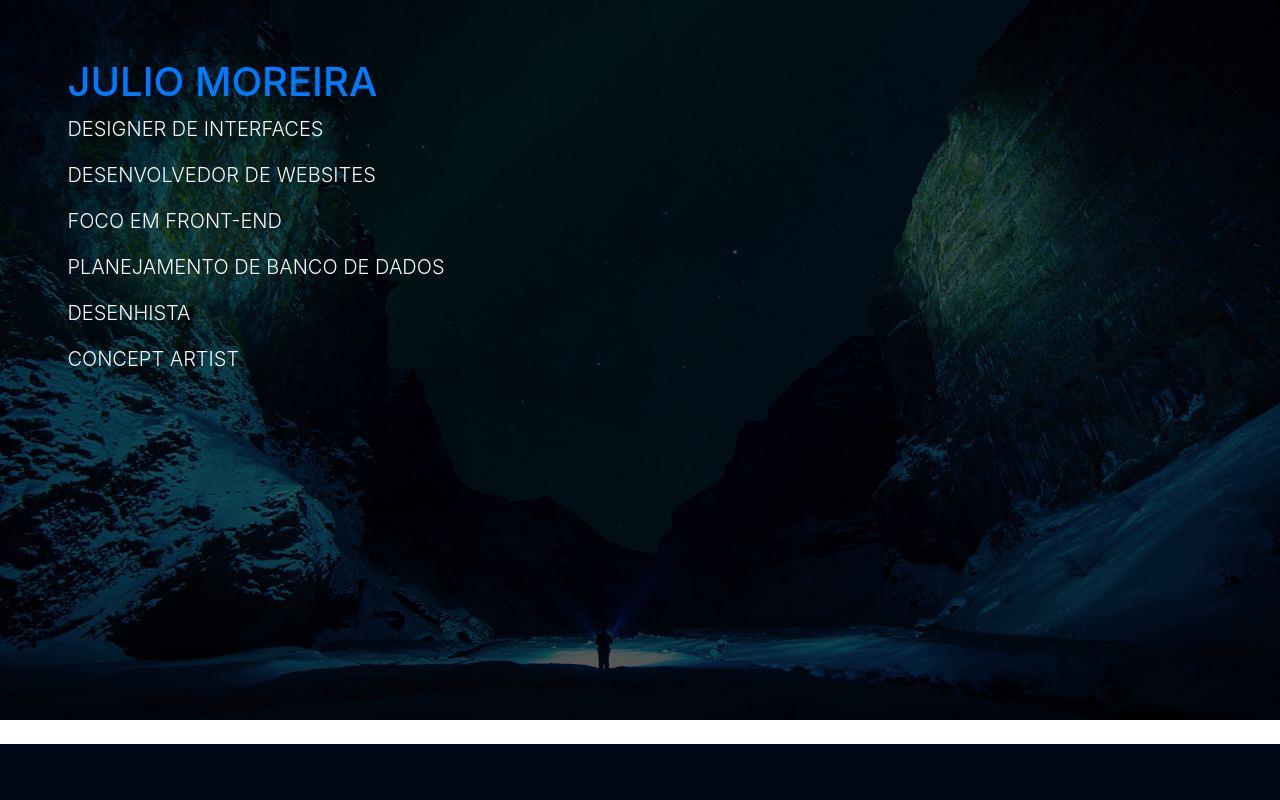
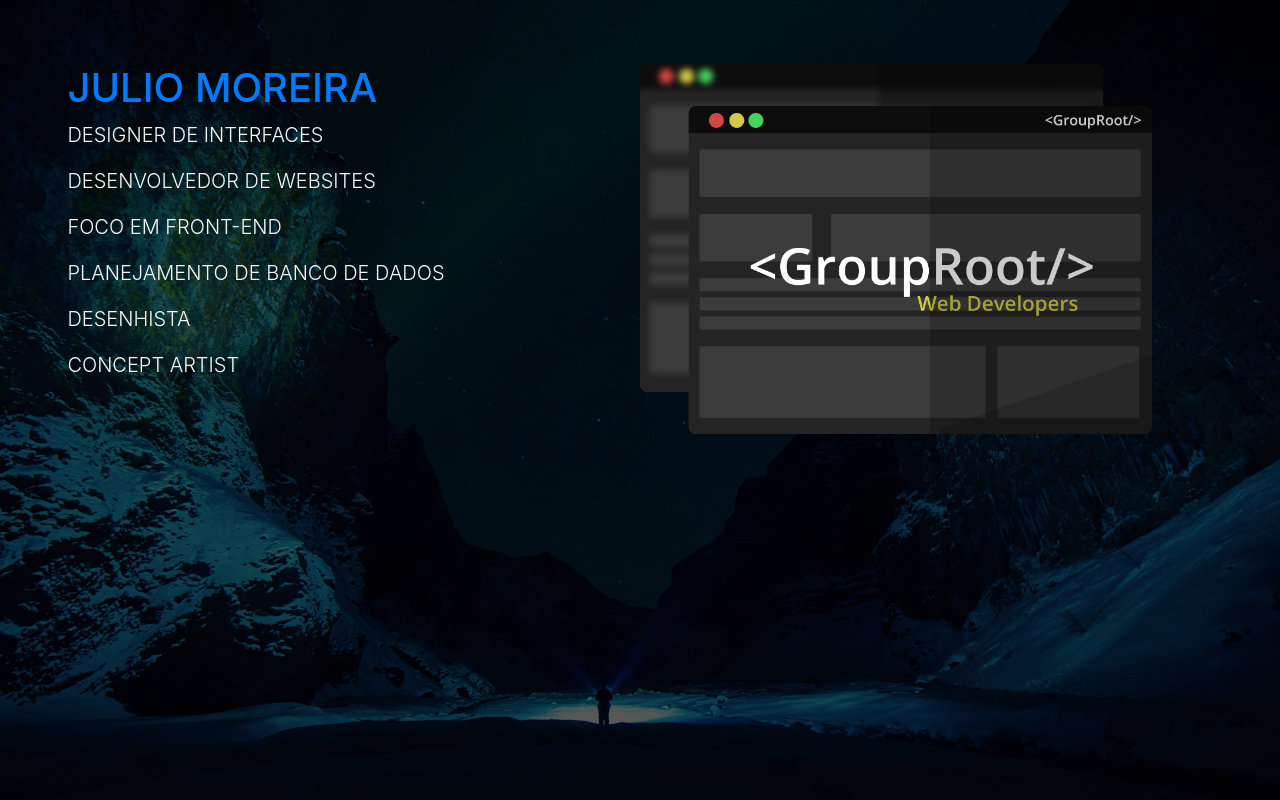
Before and after one commit to JulioFrontEnd/PHP-Itego, a PHP site: page / in a window 1280 px wide. Shown: the part 56-856 px from the top of the page. Before the commit the page ends 800 px from the top, so only its background shows below. Run offline with PHP 8.4, Linux system fonts and the light colour scheme.

Commit message:
Image Storage

```diff
--- a/contato.php
+++ b/contato.php
@@ -1,5 +1,5 @@
 <?php
-	$title = "JULIO UI | WEBSITE";
+	$title = "JULIO UI | CONTACT";
 	require_once "head.php";
 	titleMenu($title);
 ?>
--- a/estilo.css
+++ b/estilo.css
@@ -11,13 +11,14 @@ body, html {
   background-image: url("img_parallax.jpg");
 
   /* Full height */
-  height: 90%;
+  height: 100%;
 
   /* Create the parallax scrolling effect */
   background-attachment: fixed;
   background-position: center;
   background-repeat: no-repeat;
   background-size: cover;
+
   position: relative;
 }
 
@@ -40,6 +41,16 @@ body, html {
 	z-index: 100;
 }
 
+.image{
+	position: absolute;
+	left: 70%;
+	transform: translate(-50%,0);
+	top: 8%;
+	z-index: 100;
+	min-width: 40%;
+
+}
+
 @media (max-width: 768px) {
 	.title{
 		left: 40%;
--- a/index.php
+++ b/index.php
@@ -15,9 +15,11 @@
 		<p class="lead text-light value">DESENHISTA</p>
 		<p class="lead text-light value">CONCEPT ARTIST</p>
 	</div>
+
+	<div class="image">
+		<img src="grouproot.png" style="width: 100%">
+	</div>
 </div>
-
-
 
 
 <?php
```
Also changed, not shown: grouproot.png.
